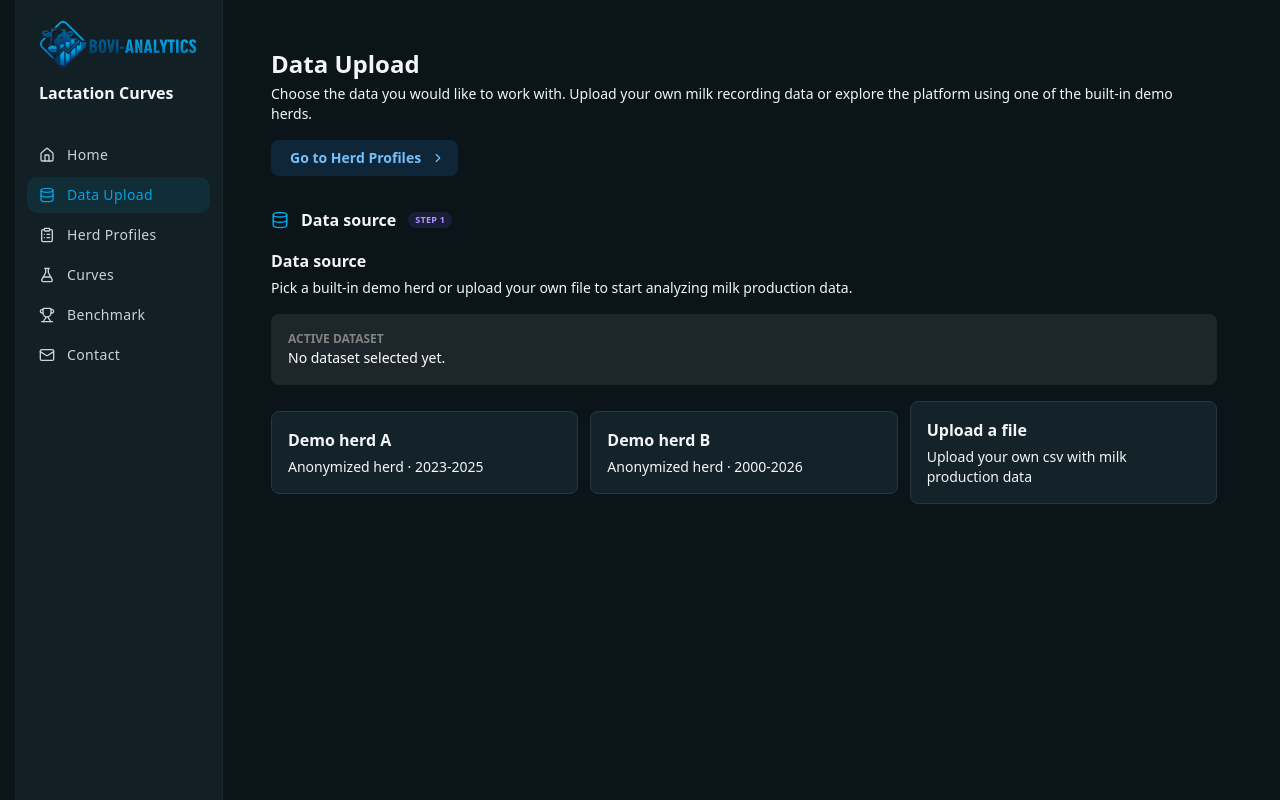
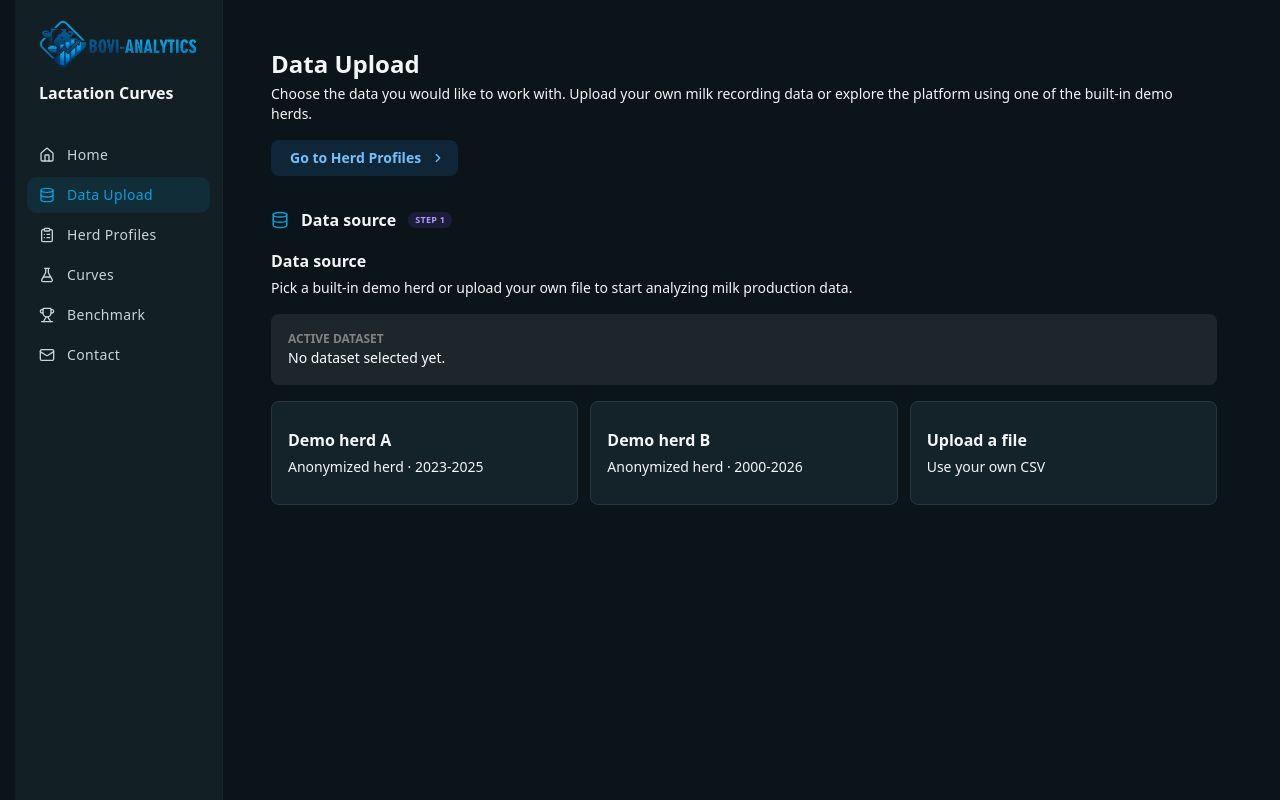
Before and after one commit to Bovi-analytics/bovi, a Next.js app in the folder apps/frontend/dashboard/: page /data-upload in a window 1280 px wide. Built offline with nearby package versions, Linux system fonts and the light colour scheme.

Commit message:
Tidy data upload source tiles

```diff
--- a/apps/frontend/dashboard/src/app/(dashboard)/herd-stats/components/data-source-picker.tsx
+++ b/apps/frontend/dashboard/src/app/(dashboard)/herd-stats/components/data-source-picker.tsx
@@ -64,7 +64,7 @@ const SOURCE_OPTIONS: SourceOption[] = [
   {
     value: "upload",
     label: "Upload a file",
-    description: "Upload your own csv with milk production data",
+    description: "Use your own CSV",
   },
 ];
 
@@ -723,22 +723,11 @@ function SavedDatasetsPanel(): ReactElement {
 
       {uploadedDataset && (
         <Alert color="violet" variant="light">
-          <Group justify="space-between" align="center">
-            <Text size="sm">
-              {uploadedDataset.name} active -{" "}
-              {(uploadedDataset.cowCount ?? uploadedDataset.cows.length).toLocaleString()}{" "}
-              lactations ready.
-            </Text>
-            <Button
-              component={Link}
-              href="/herd-profiles"
-              size="sm"
-              color="violet"
-              rightSection={<ChevronRight size={14} />}
-            >
-              Go to Herd Profiles
-            </Button>
-          </Group>
+          <Text size="sm">
+            {uploadedDataset.name} active -{" "}
+            {(uploadedDataset.cowCount ?? uploadedDataset.cows.length).toLocaleString()} lactations
+            ready.
+          </Text>
         </Alert>
       )}
     </Stack>
@@ -795,18 +784,21 @@ export function DataSourcePicker(): ReactElement {
             <UnstyledButton
               key={opt.value}
               onClick={() => setActiveSource(opt.value)}
-              style={{ flex: 1, minWidth: 140 }}
+              style={{ flex: 1, minWidth: 140, alignSelf: "stretch" }}
             >
               <Paper
                 withBorder
                 p="md"
                 radius="md"
-                h="100%"
+                h={104}
                 style={{
                   borderColor: isActive ? "var(--mantine-color-violet-6)" : undefined,
                   borderWidth: isActive ? 2 : 1,
                   cursor: "pointer",
                   transition: "border-color 0.12s",
+                  display: "flex",
+                  flexDirection: "column",
+                  justifyContent: "center",
                 }}
               >
                 <Text size="md" fw={700}>
```
